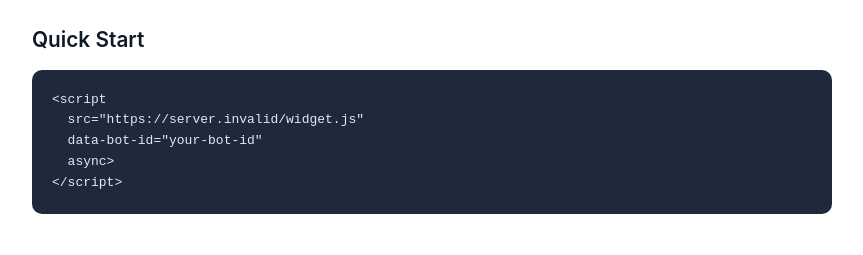
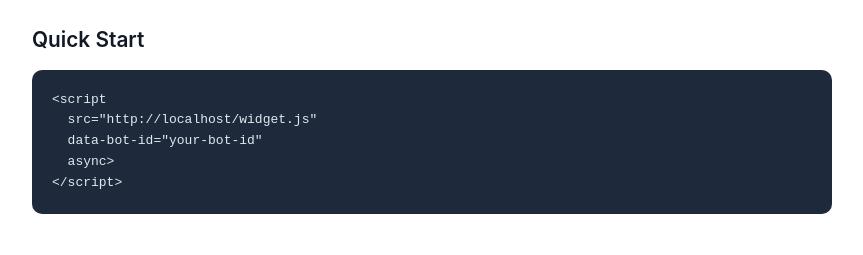
Before and after one commit to SakshamBorkar/chatbot-saas, a Next.js app: page / in a window 1280 px wide. Shown: the part 187-442 px from the top of the page, without its empty margins (208-1071 px from the left). Built offline with nearby package versions, Linux system fonts and the light colour scheme; no server answers.

Commit message:
resolve homepage baseUrl dynamically on the client side

```diff
--- a/app/page.tsx
+++ b/app/page.tsx
@@ -1,7 +1,15 @@
-import React from "react";
+"use client";
+
+import React, { useState, useEffect } from "react";
 
 export default function HomePage() {
-  const baseUrl = process.env.NEXT_PUBLIC_BASE_URL ?? "https://your-chatbot.vercel.app";
+  const [baseUrl, setBaseUrl] = useState("https://your-chatbot.vercel.app");
+
+  useEffect(() => {
+    if (typeof window !== "undefined") {
+      setBaseUrl(window.location.origin);
+    }
+  }, []);
 
   return (
     <main
@@ -57,11 +65,13 @@ export default function HomePage() {
           Try the live demo — a floating chat button should appear in the
           bottom-right corner of this page.
         </p>
-        <script
-          src={`${baseUrl}/widget.js`}
-          data-bot-id="demo"
-          async
-        />
+        {baseUrl !== "https://your-chatbot.vercel.app" && (
+          <script
+            src={`${baseUrl}/widget.js`}
+            data-bot-id="demo"
+            async
+          />
+        )}
       </section>
     </main>
   );
```
